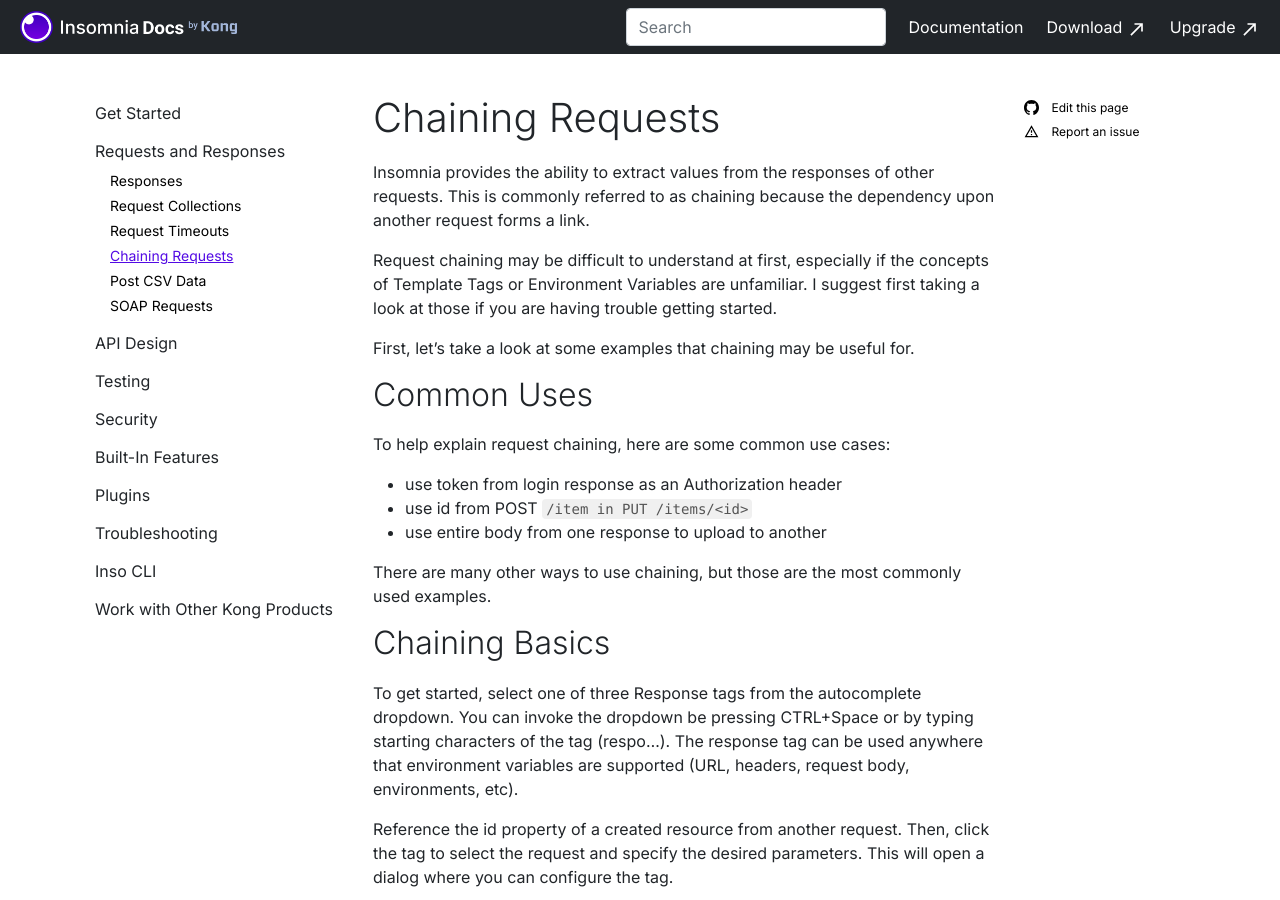
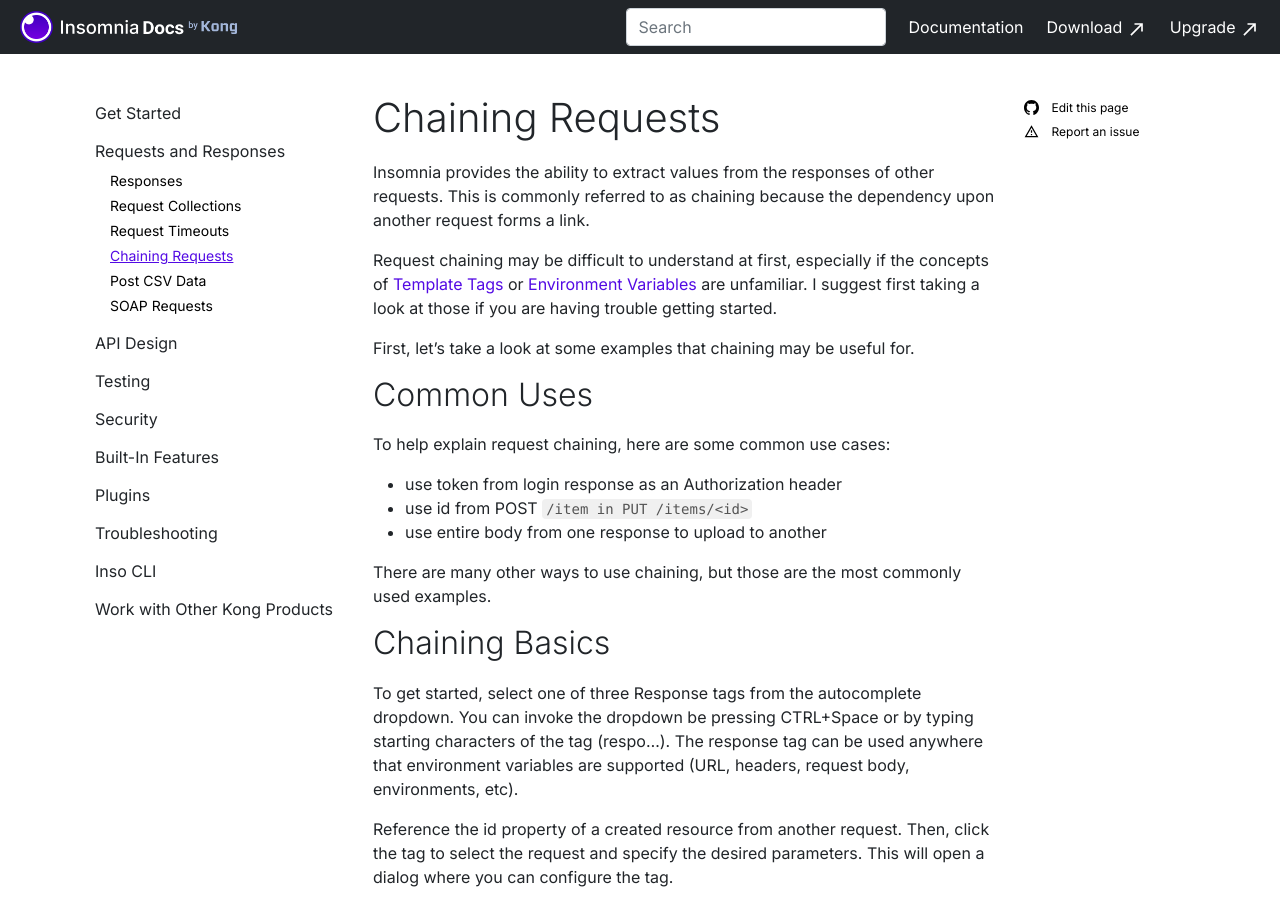
Before and after one commit to Kong/insomnia-docs, a Jekyll site: the page built from docs/insomnia/chaining-requests.md, in a window 1280 px wide and 900 px high. Built offline with Jekyll 4.4.1, drawn with Linux system fonts in a browser that asks for light colours; comment, search, counter and statistics services are not loaded; part of the change alters nothing that is shown.

```diff
--- a/docs/insomnia/chaining-requests.md
+++ b/docs/insomnia/chaining-requests.md
@@ -7,7 +7,7 @@ category-url: requests-and-responses
 
 Insomnia provides the ability to extract values from the responses of other requests. This is commonly referred to as chaining because the dependency upon another request forms a link.
 
-Request chaining may be difficult to understand at first, especially if the concepts of Template Tags or Environment Variables are unfamiliar. I suggest first taking a look at those if you are having trouble getting started.
+Request chaining may be difficult to understand at first, especially if the concepts of [Template Tags](/insomnia/template-tags) or [Environment Variables](/insomnia/environment-variables) are unfamiliar. I suggest first taking a look at those if you are having trouble getting started.
 
 First, let's take a look at some examples that chaining may be useful for.
 
```
